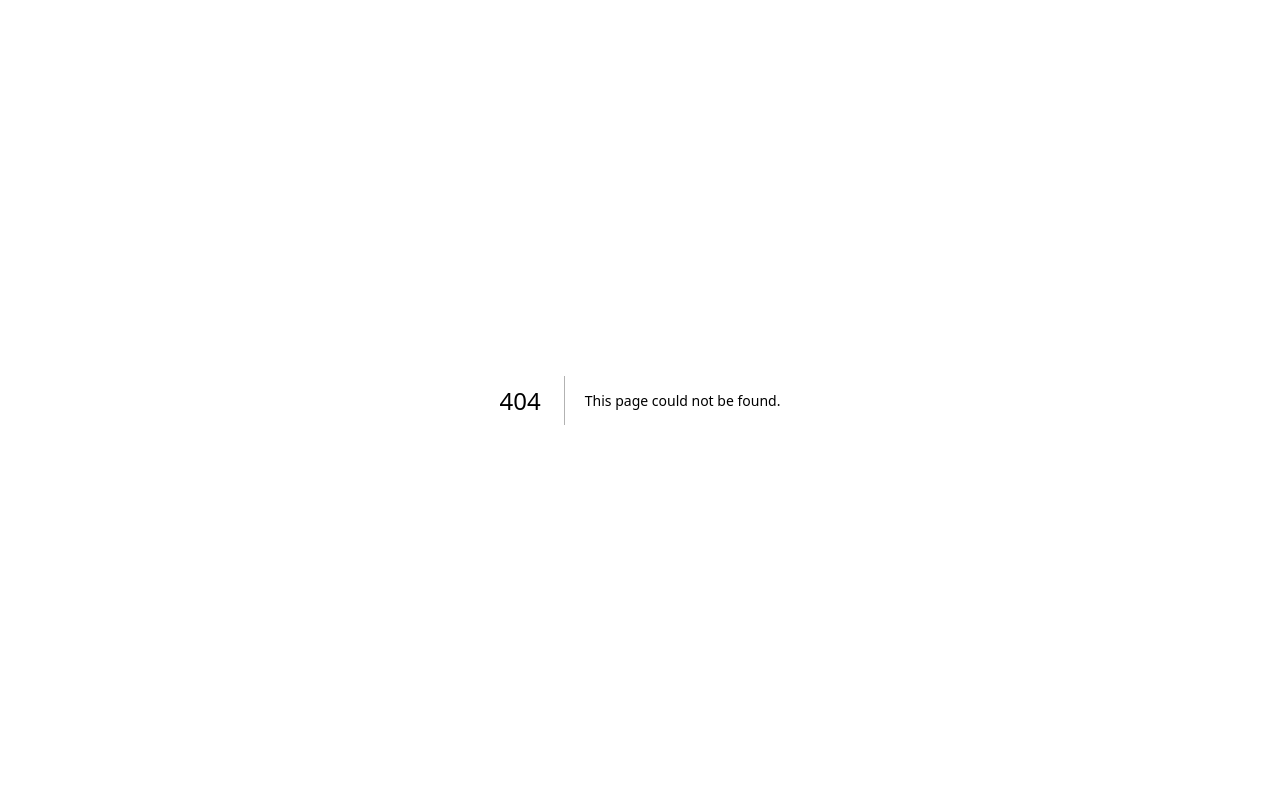
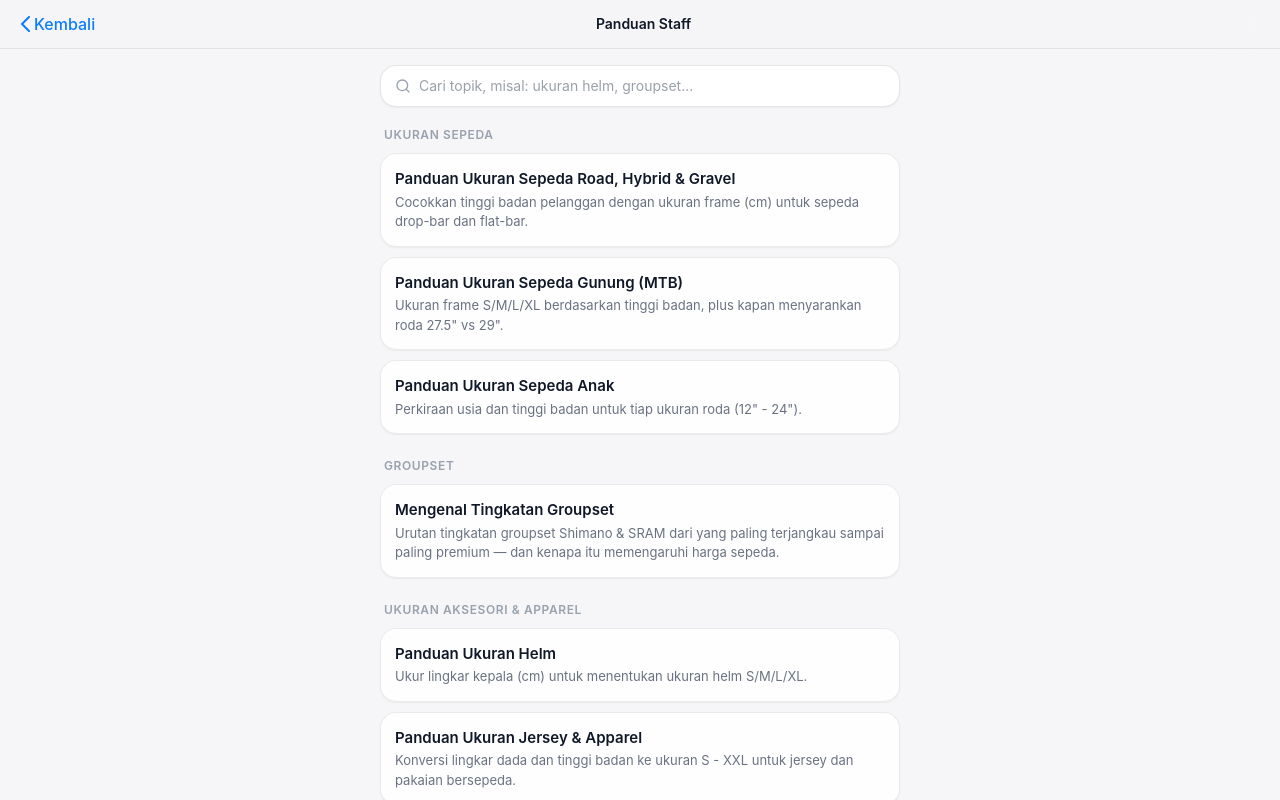
Before and after one commit to nearmeoi/roda-mks, a Next.js app in the folder web/: page /guide in a window 1280 px wide. Before the commit this address had no page. Shown: the top 800 px of the page. Built offline with nearby package versions, Linux system fonts and the light colour scheme.

Commit message:
feat: add /guide list and search page

```diff
--- /dev/null
+++ b/web/app/guide/page.tsx
@@ -0,0 +1,91 @@
+"use client";
+
+import { useMemo, useState } from "react";
+import Link from "next/link";
+import { BackButton } from "@/components/BackButton";
+import { guideArticles } from "@/lib/guideArticles";
+import { searchGuideArticles } from "@/lib/guideSearch";
+import type { GuideArticle } from "@/lib/types";
+import { Search } from "lucide-react";
+
+function groupByCategory(articles: GuideArticle[]): [string, GuideArticle[]][] {
+  const map = new Map<string, GuideArticle[]>();
+  for (const article of articles) {
+    const list = map.get(article.category) ?? [];
+    list.push(article);
+    map.set(article.category, list);
+  }
+  return [...map.entries()];
+}
+
+function ArticleRow({ article }: { article: GuideArticle }) {
+  return (
+    <Link
+      href={`/guide/${article.id}`}
+      className="rounded-2xl border border-black/[0.08] bg-white/85 p-3.5 shadow-xs transition-all hover:border-black/20 hover:bg-white"
+    >
+      <h3 className="text-[15px] font-semibold text-gray-900">{article.title}</h3>
+      <p className="mt-0.5 text-[13px] text-gray-500">{article.summary}</p>
+    </Link>
+  );
+}
+
+export default function GuidePage() {
+  const [query, setQuery] = useState("");
+  const hasQuery = query.trim().length > 0;
+
+  const results = useMemo(() => {
+    if (!hasQuery) return [];
+    return searchGuideArticles(guideArticles, query);
+  }, [query, hasQuery]);
+
+  const grouped = useMemo(() => groupByCategory(guideArticles), []);
+
+  return (
+    <div className="min-h-screen pb-16">
+      <div className="sticky top-0 z-10 flex items-center justify-between border-b border-black/[0.08] bg-[#f6f6f8]/80 px-5 py-3 backdrop-blur-xl">
+        <BackButton />
+        <span className="text-sm font-semibold text-gray-900">Panduan Staff</span>
+        <div className="w-[68px]" />
+      </div>
+
+      <div className="mx-auto max-w-[560px] px-5 pt-4">
+        <div className="flex items-center gap-2 rounded-2xl border border-black/10 bg-white px-3.5 py-2.5 shadow-xs transition-all focus-within:border-accent focus-within:ring-2 focus-within:ring-accent/20">
+          <Search className="h-4 w-4 shrink-0 text-gray-400" />
+          <input
+            type="text"
+            value={query}
+            onChange={(e) => setQuery(e.target.value)}
+            placeholder="Cari topik, misal: ukuran helm, groupset..."
+            className="w-full border-none bg-transparent text-sm text-gray-900 outline-none"
+          />
+        </div>
+
+        {hasQuery ? (
+          results.length > 0 ? (
+            <div className="mt-4 flex flex-col gap-2.5">
+              {results.map((article) => (
+                <ArticleRow key={article.id} article={article} />
+              ))}
+            </div>
+          ) : (
+            <p className="pt-8 text-center text-sm text-gray-500">Artikel tidak ditemukan.</p>
+          )
+        ) : (
+          <div className="mt-5 flex flex-col gap-6">
+            {grouped.map(([category, articles]) => (
+              <div key={category} className="flex flex-col gap-2.5">
+                <h2 className="px-1 text-xs font-semibold uppercase tracking-wider text-gray-400">
+                  {category}
+                </h2>
+                {articles.map((article) => (
+                  <ArticleRow key={article.id} article={article} />
+                ))}
+              </div>
+            ))}
+          </div>
+        )}
+      </div>
+    </div>
+  );
+}
```
